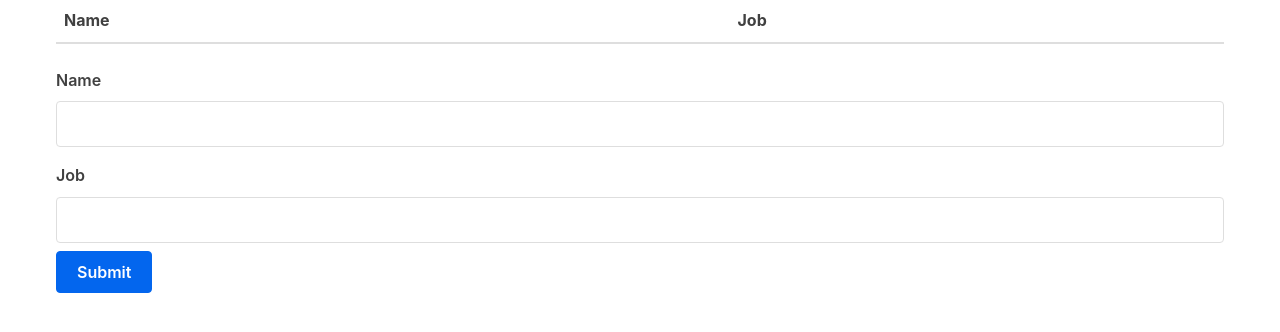
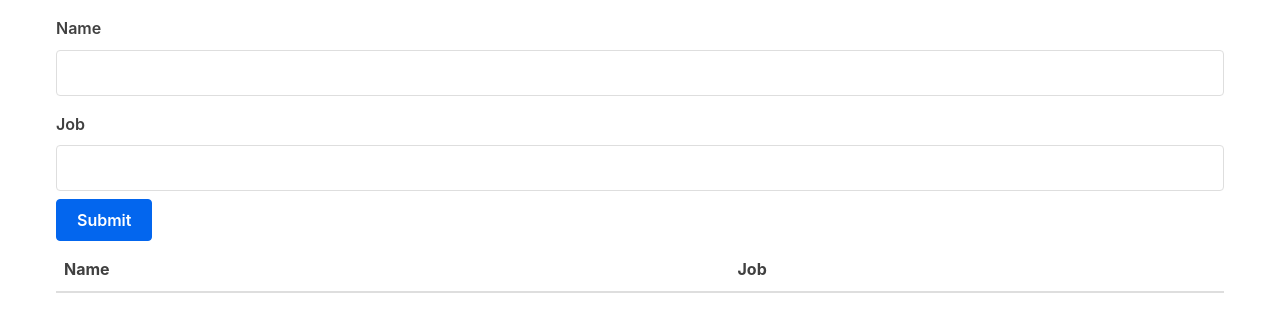
Before and after one commit to ApolloEagle/react-api, a React (Create React App) app: page / in a window 1280 px wide. Shown: the top 332 px of the page. Built offline with nearby package versions, Linux system fonts and the light colour scheme.

Commit message:
Rearrange components

```diff
--- a/src/App.js
+++ b/src/App.js
@@ -30,8 +30,8 @@ class App extends Component {
 
 		return (
 			<div className="container">
+				<Form handleSubmit={this.handleSubmit}/>
 				<Table characterData={characters} removeCharacter={this.removeCharacter} />
-				<Form handleSubmit={this.handleSubmit}/>
 			</div>
 		)
 	}
```
